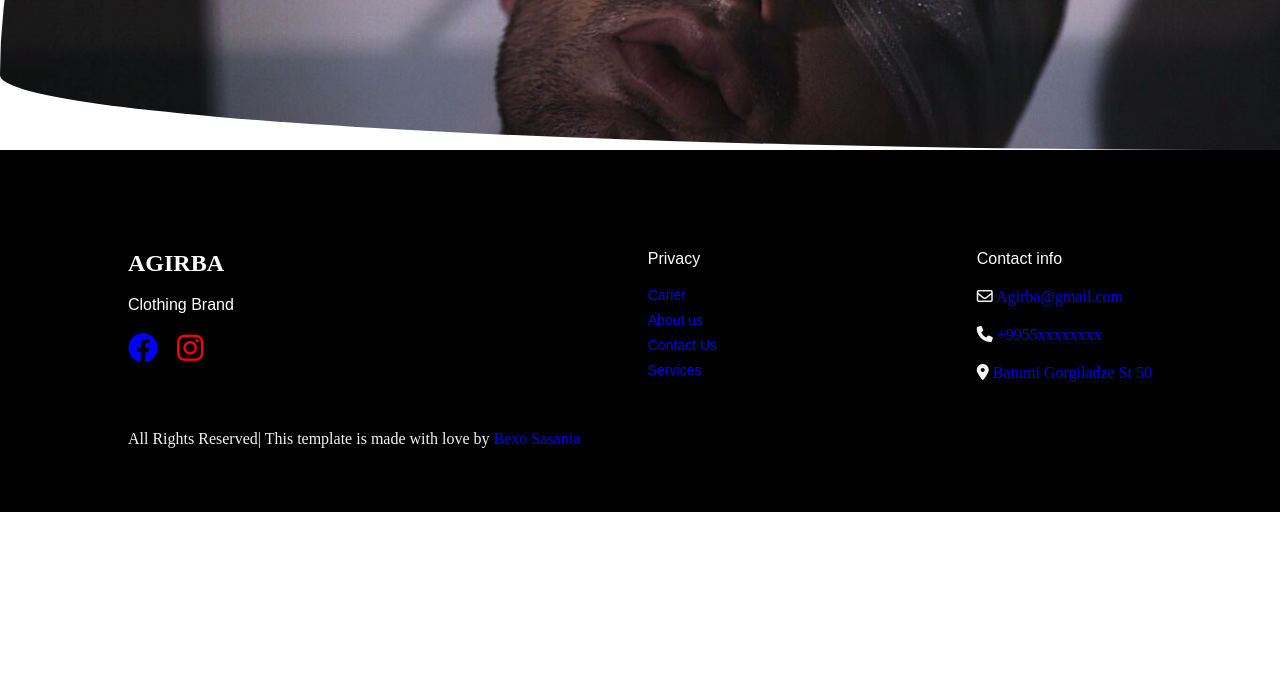
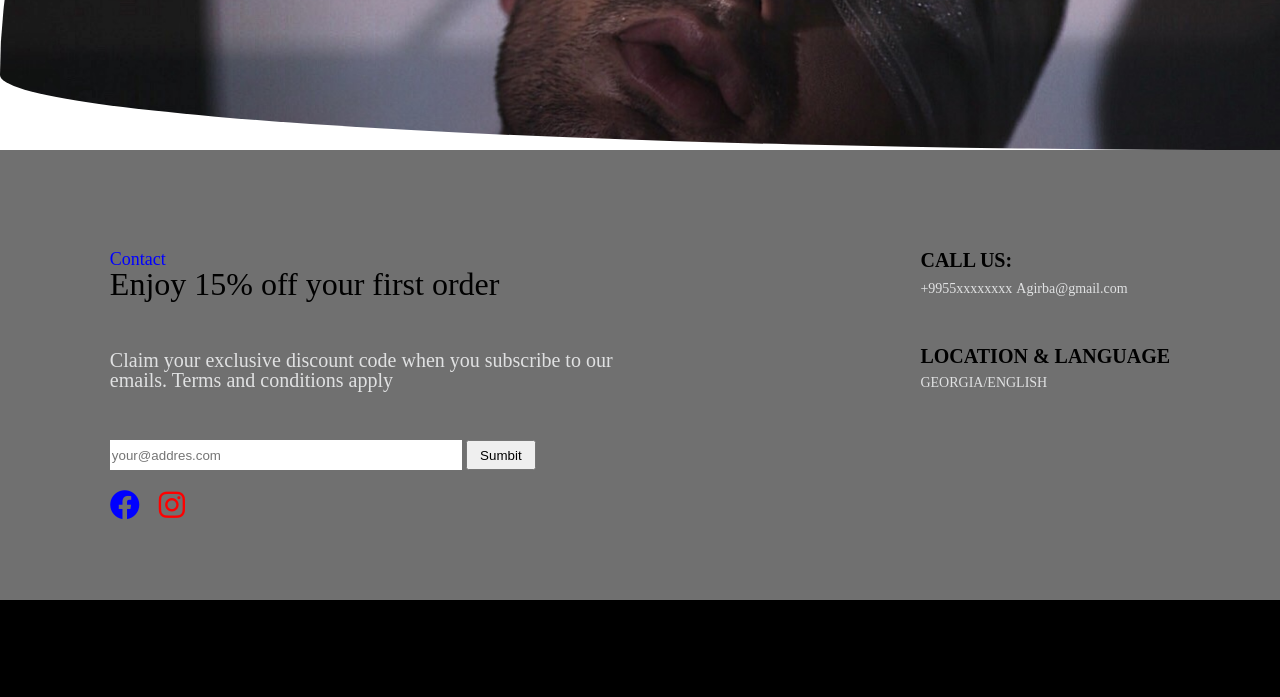
Before and after one commit to bauruss/AGIRBA, a plain HTML site: page contact.html in a window 1280 px wide. Shown: the part 600-1297 px from the top of the page. Before the commit the page ends 1112 px from the top, so only its background shows below. Drawn offline with Linux system fonts and the light colour scheme.

Commit message:
contact page

```diff
--- a/contact.html
+++ b/contact.html
@@ -47,11 +47,39 @@
             </div>
         </div>
     </header>
+    <section class="contact">
+        <div class="contact-page">
+            <div class="left-contact-div">
+                <div class="contact-text">
+                    <h2>Contact</h2>
+                    <p class="contact-p1">Enjoy 15% off your first order</p>
+                    <p class="contact-p">Claim your exclusive discount code when you subscribe to our emails. Terms and conditions apply</p>
+                </div>
+                <form action="#">
+                    <div class="l-email">
+                        <label for="?"></label>
+                        <input class="input" type="email" id="?" placeholder="your@addres.com">
+                        <button class="button" type="submit">Sumbit</button>
+                    </div>
+                </form>
+                <div class="f-block">
+                    <a href="https://www.facebook.com/agirba.irakli" target="_blank">
+                        <i class="fa-brands fa-facebook"></i>
+                    </a>
+                    <a href="https://www.instagram.com/agirbairakli/" target="_blank">
+                        <i class="fa-brands fa-instagram" ></i>
+                    </a>
+                </div>
+            </div>
+            <div class="right-contact-div">
+                <h2>CALL US:</h2>
+                <a href="tel:+9955xxxxxxxx">+9955xxxxxxxx</a> <a href="mailmailto:Agirba@gmail.com">Agirba@gmail.com</a>
+                <h3>LOCATION & LANGUAGE</h3>
+                <p>GEORGIA/ENGLISH</p>
+            </div>
+        </div>
 
-    <form action="">
-
-    </form>
-
+    </section>
     <footer class="footer">
         <div class="f-container">
             <div class="f-block">
--- a/css/style.css
+++ b/css/style.css
@@ -3,7 +3,6 @@
     max-height: 1440px;
     width: 100%;
     height: 750px;
-    /* background-color: #05FF26; */
     background-image: url("../images/test-background.jpg");
     background-repeat: no-repeat;
     background-size: cover;
@@ -11,7 +10,6 @@
     border-radius: 58% 42% 0% 100% / 90% 0% 100% 10%
 }
 .h-box-top {
-    /* background-color: aliceblue; */
     display: flex;
     justify-content: space-between;
     padding: 30px 130px;
@@ -314,6 +312,74 @@
 }
 
 
+/* Contact style */
+.contact {
+    max-height: 1440px;
+    width: 100%;
+    background-color: #707070;
+    height: 450px;
+}
+.contact-page {
+    max-width: 1440px;
+    width: 100%;
+    margin: 0 auto;
+    padding: 100px;
+    display: flex;
+    justify-content: space-around;
+    flex-wrap: wrap;
+}
+.contact-text h2 {
+    font-size: 18px;
+    color: blue;
+}
+.contact-p1 {
+    color: black;
+    font-size: 32px;
+}
+.contact-p {
+    max-width: 800px;
+    width: 70%;
+    font-size: 20px;
+    margin-top: 50px;
+    color: #e0e1e2;
+}
+.right-contact-div h2 {
+    font-size: 20px;
+    color: black;
+    font-weight: bold;
+    margin-bottom: 10px;
+}
+.right-contact-div a {
+    color: #e0e1e2;
+    font-size: 14px;
+}
+.right-contact-div h3 {
+    margin-top: 50px;
+    margin-bottom: 10px;
+    font-size: 20px;
+    color: black;
+    font-weight: bold;
+}
+.right-contact-div p {
+    color: #e0e1e2;
+    font-size: 14px;
+}
+.input {
+    margin-top: 50px;
+    border: none;
+    max-width: 352px;
+    width: 100%;
+    height: 30px;
+}
+.button {
+    max-width: 70px;
+    width: 100%;
+    height: 30px;
+}
+.input:focus {
+    outline: none;
+}
+
 /* Responsive */
 @media (max-width: 1200px) {
     .s2-bottom {
@@ -334,9 +400,6 @@
         width: 100%;
     }
     .shop-box-right {
-        /* display: flex;
-        justify-content: space-between;
-        flex-wrap: wrap; */
         max-width: 1000px;
         width: 90%;
         margin: 0 auto;
@@ -356,6 +419,14 @@
     }
     .s1-left {
         align-items: center;
+    }
+    .contact {
+        height: 100%;
+        /* justify-content: center; */
+        align-items: center;
+    }
+    .right-contact-div {
+        margin-top: 50px;
     }
 }
 
```
